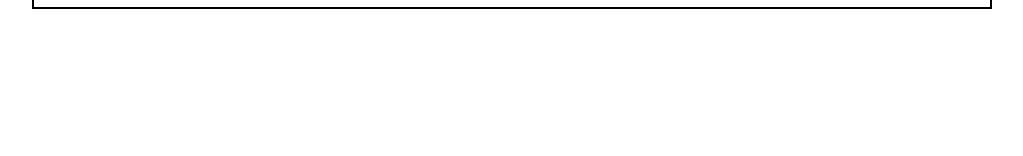
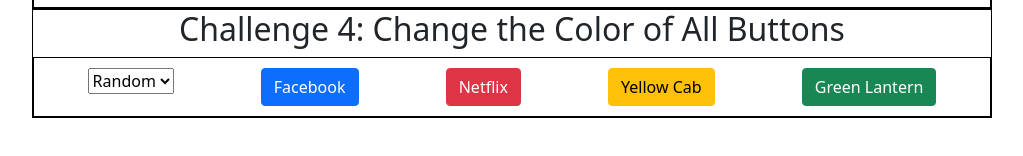
Before and after one commit to Charlon-Dale/JS-Challenge, a plain HTML site: page index.html in a window 1280 px wide. Shown: the part 494-650 px from the top of the page, without its empty margins (128-1151 px from the left). Drawn offline with nearby package versions, Linux system fonts and the light colour scheme.

Commit message:
added challenge 4

```diff
--- a/index.html
+++ b/index.html
@@ -45,6 +45,25 @@
                 <img id="paper" src="https://www.pinclipart.com/picdir/big/536-5360310_transparent-rock-paper-scissors-clipart-rock-paper-scissors.png" alt="paper-hand" height="150px" width="150px" onclick="rpsGame(this)">
             </div>
         </div>
+        <!--Challenge 4-->
+        <div class="container-4">
+            <h2 id="change-my-color">Challenge 4: Change the Color of All Buttons</h2>
+            <div class="flex-box-pick-color">
+                <form action="">
+                    <select name="backdrop" id="background" onchange="buttonColorChange(this)">
+                        <option value="random">Random</option>
+                        <option value="red">Red</option>
+                        <option value="green">Green</option>
+                        <option value="reset">Reset</option>
+                    </select>
+                </form>
+
+                <button class="btn btn-primary">Facebook</button>
+                <button class="btn btn-danger">Netflix</button>
+                <button class="btn btn-warning">Yellow Cab</button>
+                <button class="btn btn-success">Green Lantern</button>
+            </div>
+        </div>
     <!--Javascript file-->
     <script src="script.js"></script>
 </body>
--- a/script.js
+++ b/script.js
@@ -101,3 +101,36 @@ function rpsFrontEnd(humanImageChoice, botImageChoice, finalMessage) {
     document.getElementById('flex-box-rps-div').appendChild(botDiv);
 
 }
+// Challenge 4: Change the Color of All buttons
+var all_buttons = document.getElementsByTagName('button');
+
+
+var copyAllButtons = [];
+for (let i = 0; i <all_buttons.length; i++){
+    copyAllButtons.push(all_buttons[i].classList[1]);
+}
+
+console.log(copyAllButtons);
+
+function buttonColorChange(buttonThingy) {
+    if (buttonThingy.value === 'red'){
+        buttonsRed();
+    }
+    else if (buttonThingy.value === 'green'){
+        buttonsGreen();
+    }
+    else if (buttonThingy.value === 'reset'){
+        buttonsColorReset();
+    }
+    else if (buttonThingy.value === 'random'){
+        randomColors();
+    }
+
+}
+
+/*function buttonsRed() {
+    for (let i = 0; i < all_buttons.length; i++){
+        all_buttons[1];
+    }
+}
+*/
--- a/style.css
+++ b/style.css
@@ -1,12 +1,12 @@
 /*Uses flexbox*/
-.container-1, .container-2, .container-3{
+.container-1, .container-2, .container-3, .container-4{
     border: 1px solid black;
     margin: 0 auto;
     width: 75%;
     text-align: center;
 }
 
-.flex-box-container-1, .flex-box-container-2, .flex-box-rps{
+.flex-box-container-1, .flex-box-container-2, .flex-box-rps, .flex-box-pick-color{
     display: flex;
     border: 1px solid black;
     padding: 10px;
```
